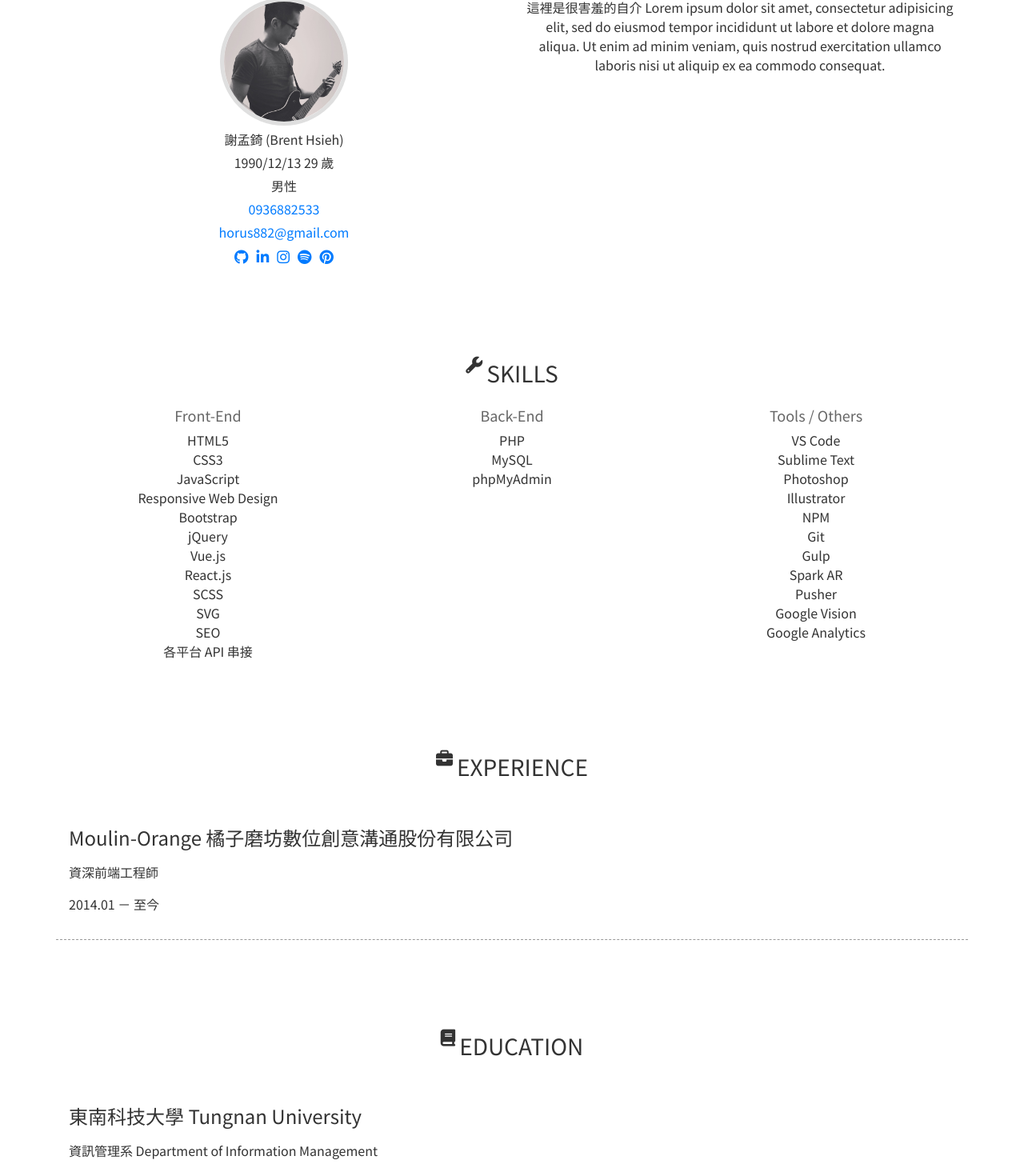
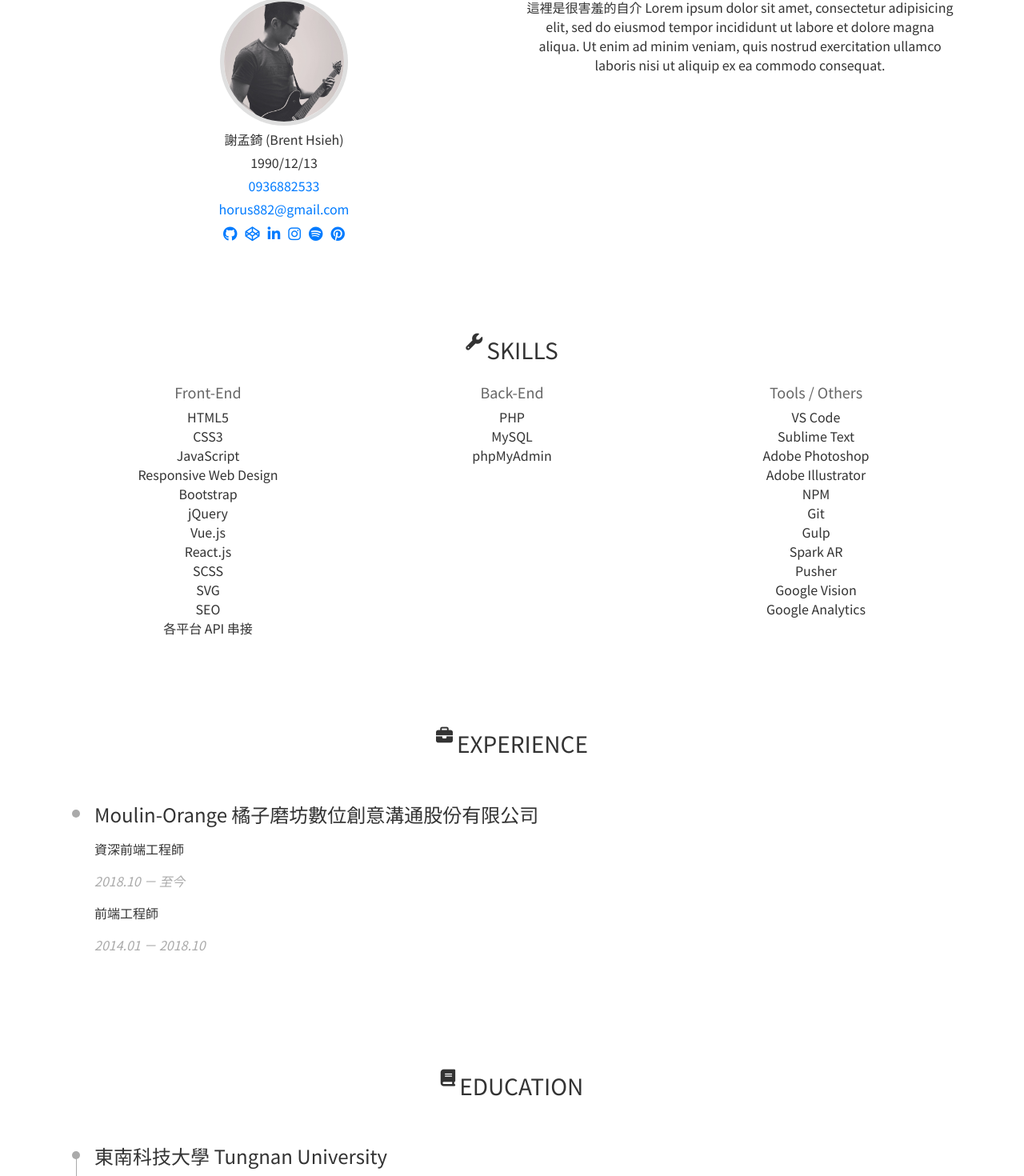
Before and after one commit to horus882/resume, a Vue app: page /#/about in a window 1280 px wide. Shown: the part 177-1647 px from the top of the page at 80% size. Built offline with nearby package versions, Linux system fonts and the light colour scheme.

Commit message:
新增學歷和工作經歷

```diff
--- a/src/App.vue
+++ b/src/App.vue
@@ -86,12 +86,50 @@ p.comment {
 
   li {
 
-    padding: 2rem 1rem 1rem;
+    position: relative;
+    padding: 2rem 3rem 1rem;
     text-align: left;
-    border-bottom: #999999 1px dashed;
+    // border-bottom: #999999 1px dashed;
+
+    &::before,
+    &::after {
+      content: '';
+      position: absolute;
+      top: 40px;
+      left: 20px;
+      width: 10px;
+      height: 10px;
+      border-radius: 50%;
+      background: #aaaaaa;
+    }
+
+    &::after {
+      top: 40px;
+      left: 25px;
+      width: 1px;
+      height: 100%;
+      border-radius: 0;
+    }
+
+    &:last-child::after {
+      content: none;
+    }
 
     h4 {
       margin-bottom: 1rem;
+    }
+
+    // .label {
+    //   display: inline-block;
+    //   color: #ffffff;
+    //   padding: 2.5px 15px;
+    //   border-radius: 5px;
+    //   background: #aaaaaa;
+    // }
+
+    .period {
+      color: #aaaaaa;
+      font-style: italic;
     }
 
   }
--- a/src/components/about/Basic.vue
+++ b/src/components/about/Basic.vue
@@ -4,8 +4,8 @@
       <img src="../../assets/about/avatar.jpg">
     </div>
     <p class="name">謝孟錡 (Brent Hsieh)</p>
-    <p class="birthday">1990/12/13 <span class="age">29 歲</span></p>
-    <p class="gender">男性</p>
+    <p class="birthday">1990/12/13</p>
+    <!-- <p class="gender">男性</p> -->
     <p class="mobile"><a href="tel:0936882533">0936882533</a></p>
     <p class="email"><a href="mailto:horus882@gmail.com">horus882@gmail.com</a></p>
     <Social />
--- a/src/components/about/Education.vue
+++ b/src/components/about/Education.vue
@@ -4,13 +4,13 @@
     <ul>
       <li>
         <h4>東南科技大學 Tungnan University</h4>
-        <p>資訊管理系 Department of Information Management</p>
-        <p>2009.09 － 2013.06</p>
+        <p class="label">資訊管理系 Department of Information Management</p>
+        <p class="period">2009.09 － 2013.06</p>
       </li>
       <li>
         <h4>臺北市立內湖高工 Nei-Hu Vocational High School</h4>
-        <p>資訊管理系 Department of Computer Science</p>
-        <p>2006.09 － 2009.06</p>
+        <p class="label">資訊管理系 Department of Computer Science</p>
+        <p class="period">2006.09 － 2009.06</p>
       </li>
     </ul>
   </section>
--- a/src/components/about/Experience.vue
+++ b/src/components/about/Experience.vue
@@ -4,8 +4,10 @@
     <ul>
       <li>
         <h4>Moulin-Orange 橘子磨坊數位創意溝通股份有限公司</h4>
-        <p>資深前端工程師</p>
-        <p>2014.01 － 至今</p>
+        <p class="label">資深前端工程師</p>
+        <p class="period">2018.10 － 至今</p>
+        <p class="label">前端工程師</p>
+        <p class="period">2014.01 － 2018.10</p>
       </li>
     </ul>
   </section>
--- a/src/components/about/Skills.vue
+++ b/src/components/about/Skills.vue
@@ -33,8 +33,8 @@
           <ul>
             <li>VS Code</li>
             <li>Sublime Text</li>
-            <li>Photoshop</li>
-            <li>Illustrator</li>
+            <li>Adobe Photoshop</li>
+            <li>Adobe Illustrator</li>
             <li>NPM</li>
             <li>Git</li>
             <li>Gulp</li>
--- a/src/components/about/Social.vue
+++ b/src/components/about/Social.vue
@@ -1,6 +1,7 @@
 <template>
   <ul class="social">
     <li><a href="https://github.com/horus882/" target="_blank" title="Github"><i class="fab fa-github"></i></a></li>
+    <li><a href="https://codepen.io/horus882/" target="_blank" title="Codepen"><i class="fab fa-codepen"></i></a></li>
     <li><a href="https://www.linkedin.com/in/brent-hsieh-202b6b24/" target="_blank" title="Linkedin"><i class="fab fa-linkedin-in"></i></a></li>
     <li><a href="https://www.instagram.com/brenthsieh77/" target="_blank" title="Instagram"><i class="fab fa-instagram"></i></a></li>
     <li><a href="http://open.spotify.com/user/horus882" target="_blank" title="Spotify"><i class="fab fa-spotify"></i></a></li>
```
